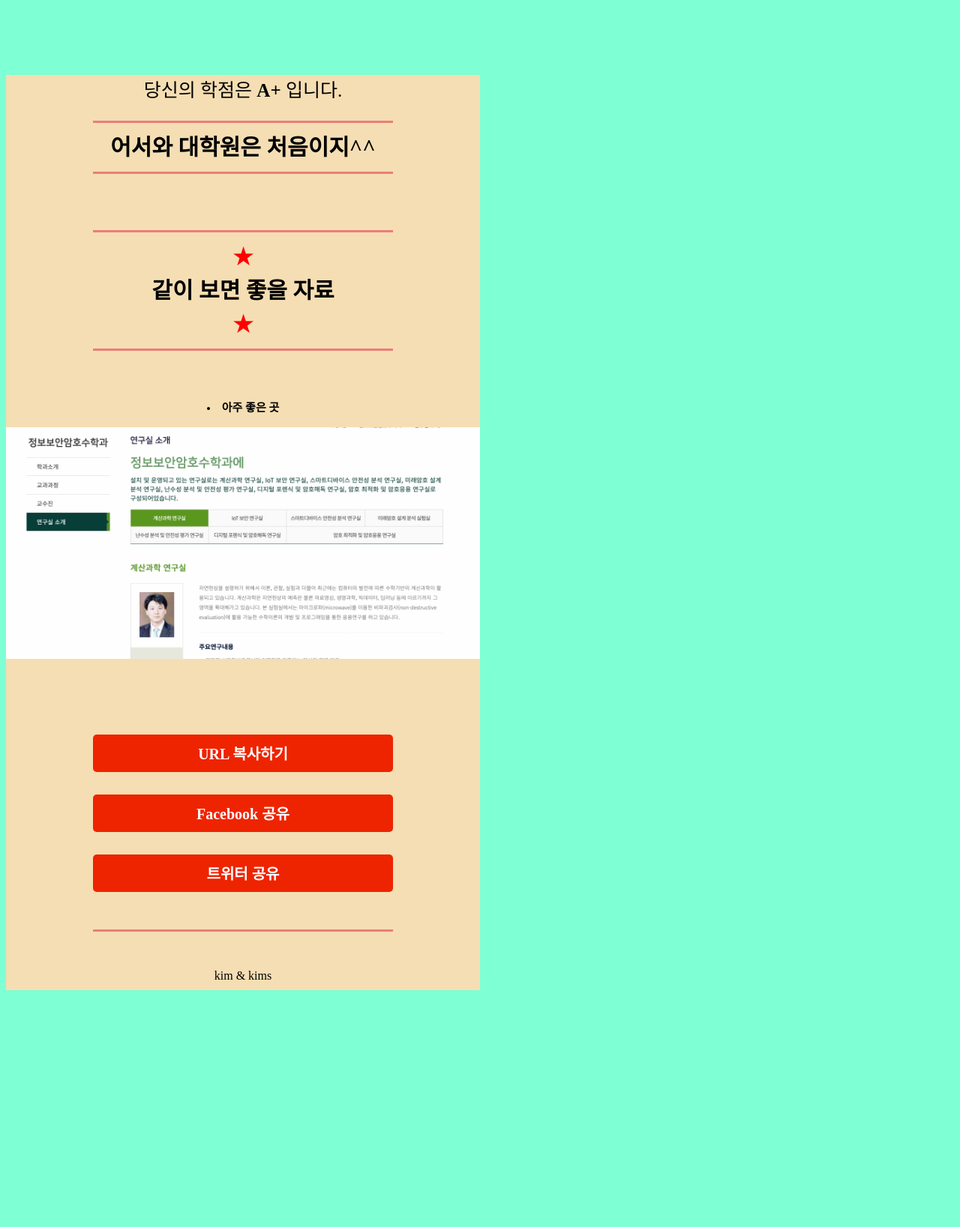
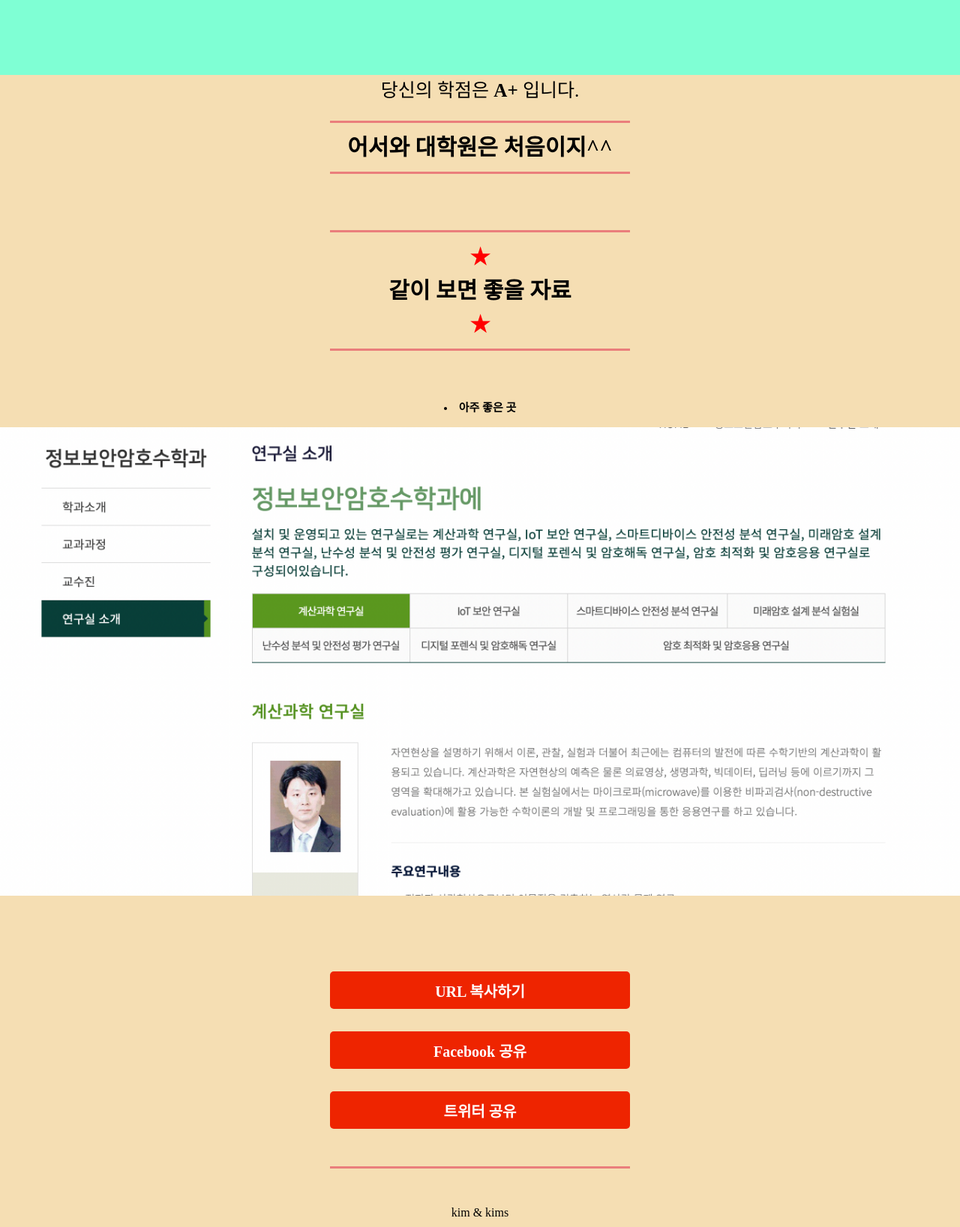
Before and after one commit to soosbk/gradetest, a Django app: template mbti/main/templates/A+.html in a window 1280 px wide. Shown: the whole page at 75% size. Before the commit the page ends 1321 px from the top, so only its background shows below. Run offline with Django 3.2, Linux system fonts and the light colour scheme; the template is opened without the code that fills it, so the values that code supplies are empty; some web fonts are replaced.

Commit message:
Update result.css

```diff
--- a/mbti/main/static/result.css
+++ b/mbti/main/static/result.css
@@ -54,7 +54,7 @@ button {
 #main_contets {
     display:flex;
     justify-content: center;
-    width:50%;
+    width:100%;
     height:180%;
     margin-top:100px;
 
@@ -64,9 +64,9 @@ button {
     display:flex;
     flex-direction: column;
     align-items: center;
-    width:50%;
+    width:100%;
     height:180%;
-    max-width: 600px;
+    max-width: 300px;
     padding-bottom: 50px;
     background-color: wheat;
 }
@@ -165,8 +165,8 @@ button {
 }
 
 .result_explains img {
-    max-width: 100%;
-    height:auto;
+    max-width: 100vw;
+    max-height: 100vh;
 }
 .share{
     font-size: 15px;
```
